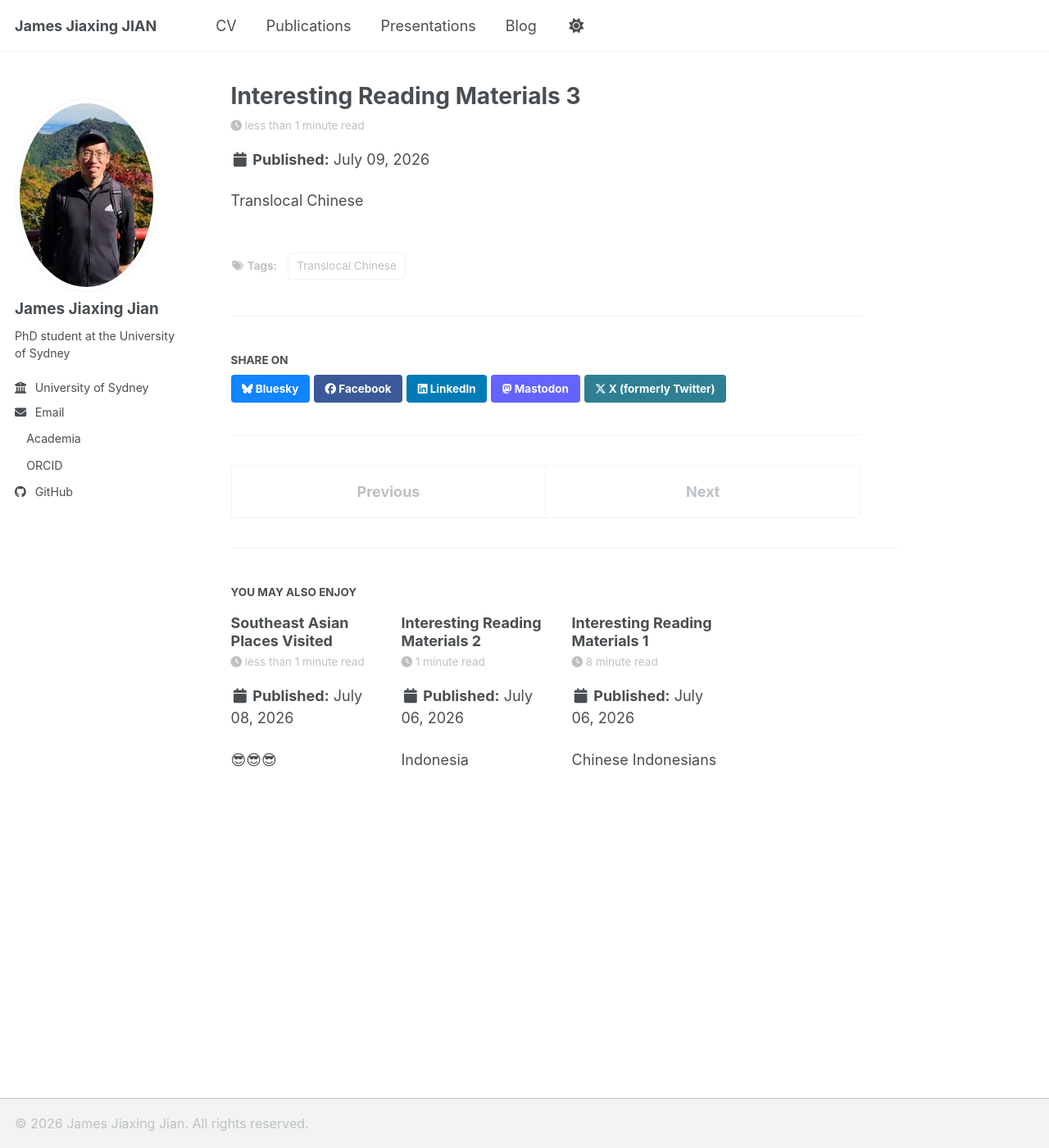
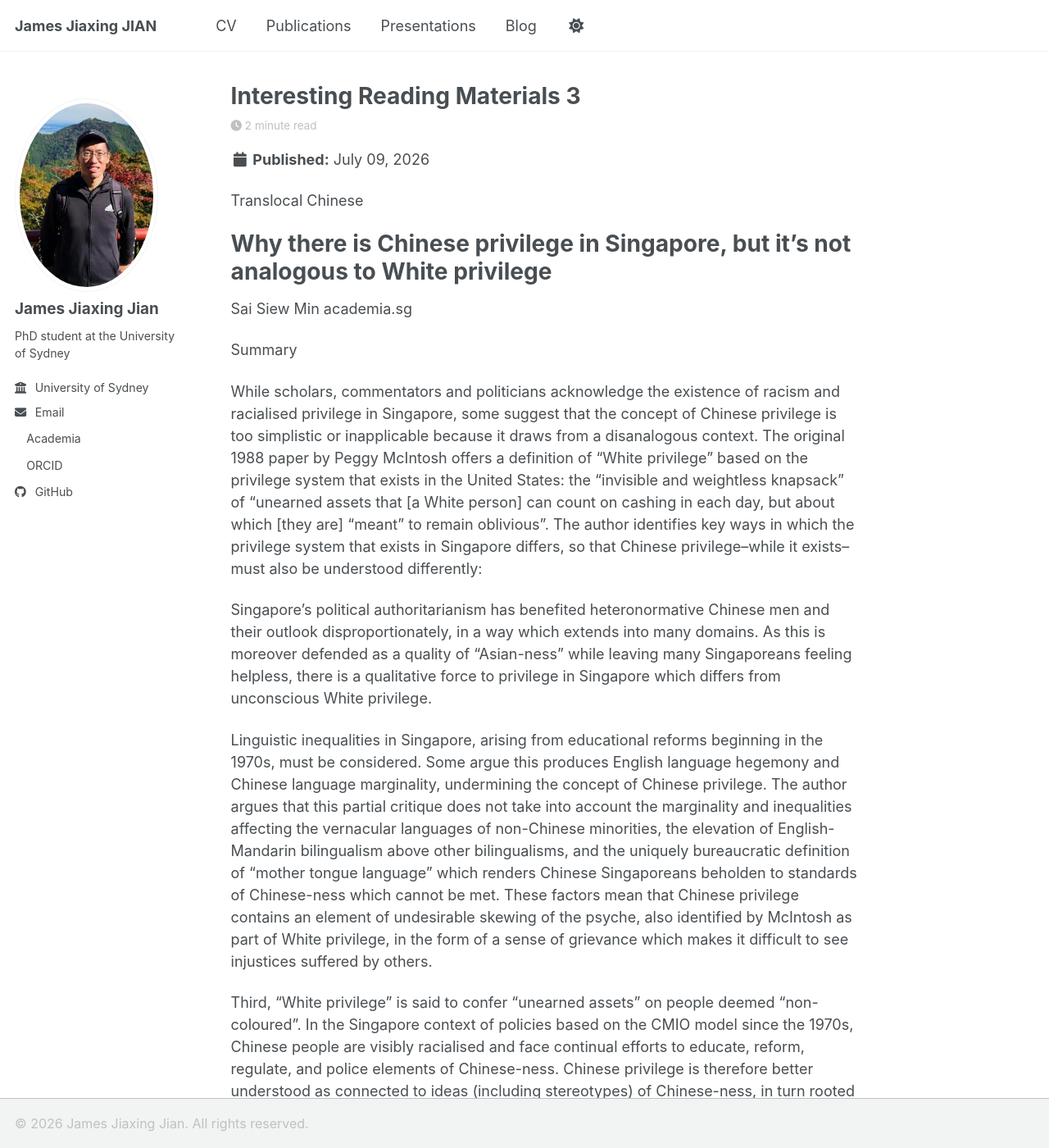
Before and after one commit to jamesjiaxingjian/jamesjiaxingjian.github.io, a Jekyll site: the page built from _posts/2026-07-09-interesting-reading-materials-3.md, in a window 1280 px wide and 1400 px high. Shown: the whole window at 82% size. Built offline with Jekyll 4.4.1, drawn with Linux system fonts in a browser that asks for light colours; a style sheet for code colours, icons or effects is not loaded; some of the changed text lies outside the part shown.

Commit message:
Update 2026-07-09-interesting-reading-materials-3.md

```diff
--- a/_posts/2026-07-09-interesting-reading-materials-3.md
+++ b/_posts/2026-07-09-interesting-reading-materials-3.md
@@ -6,3 +6,18 @@ tags:
   - Translocal Chinese
 ---
 Translocal Chinese
+
+Why there is Chinese privilege in Singapore, but it’s not analogous to White privilege
+======
+Sai Siew Min
+academia.sg
+
+Summary
+
+While scholars, commentators and politicians acknowledge the existence of racism and racialised privilege in Singapore, some suggest that the concept of Chinese privilege is too simplistic or inapplicable because it draws from a disanalogous context. The original 1988 paper by Peggy McIntosh offers a definition of “White privilege” based on the privilege system that exists in the United States: the “invisible and weightless knapsack” of “unearned assets that [a White person] can count on cashing in each day, but about which [they are] “meant” to remain oblivious”. The author identifies key ways in which the privilege system that exists in Singapore differs, so that Chinese privilege–while it exists–must also be understood differently:
+
+Singapore’s political authoritarianism has benefited heteronormative Chinese men and their outlook disproportionately, in a way which extends into many domains. As this is moreover defended as a quality of “Asian-ness” while leaving many Singaporeans feeling helpless, there is a qualitative force to privilege in Singapore which differs from unconscious White privilege.
+
+Linguistic inequalities in Singapore, arising from educational reforms beginning in the 1970s, must be considered. Some argue this produces English language hegemony and Chinese language marginality, undermining the concept of Chinese privilege. The author argues that this partial critique does not take into account the marginality and inequalities affecting the vernacular languages of non-Chinese minorities, the elevation of English-Mandarin bilingualism above other bilingualisms, and the uniquely bureaucratic definition of “mother tongue language” which renders Chinese Singaporeans beholden to standards of Chinese-ness which cannot be met. These factors mean that Chinese privilege contains an element of undesirable skewing of the psyche, also identified by McIntosh as part of White privilege, in the form of a sense of grievance which makes it difficult to see injustices suffered by others.
+
+Third, “White privilege” is said to confer “unearned assets” on people deemed “non-coloured”. In the Singapore context of policies based on the CMIO model since the 1970s, Chinese people are visibly racialised and face continual efforts to educate, reform, regulate, and police elements of Chinese-ness. Chinese privilege is therefore better understood as connected to ideas (including stereotypes) of Chinese-ness, in turn rooted in partial Sinocentric narratives about Chinese pioneering-colonisation-settlement-migration in the region. More understanding of the organic regional Malay world and the long history of Chinese migration here, not merely a binary understanding of “Chinese” colonialism versus that of “the West”, is needed to inform analysis of racism and anti-racist practice.
```
